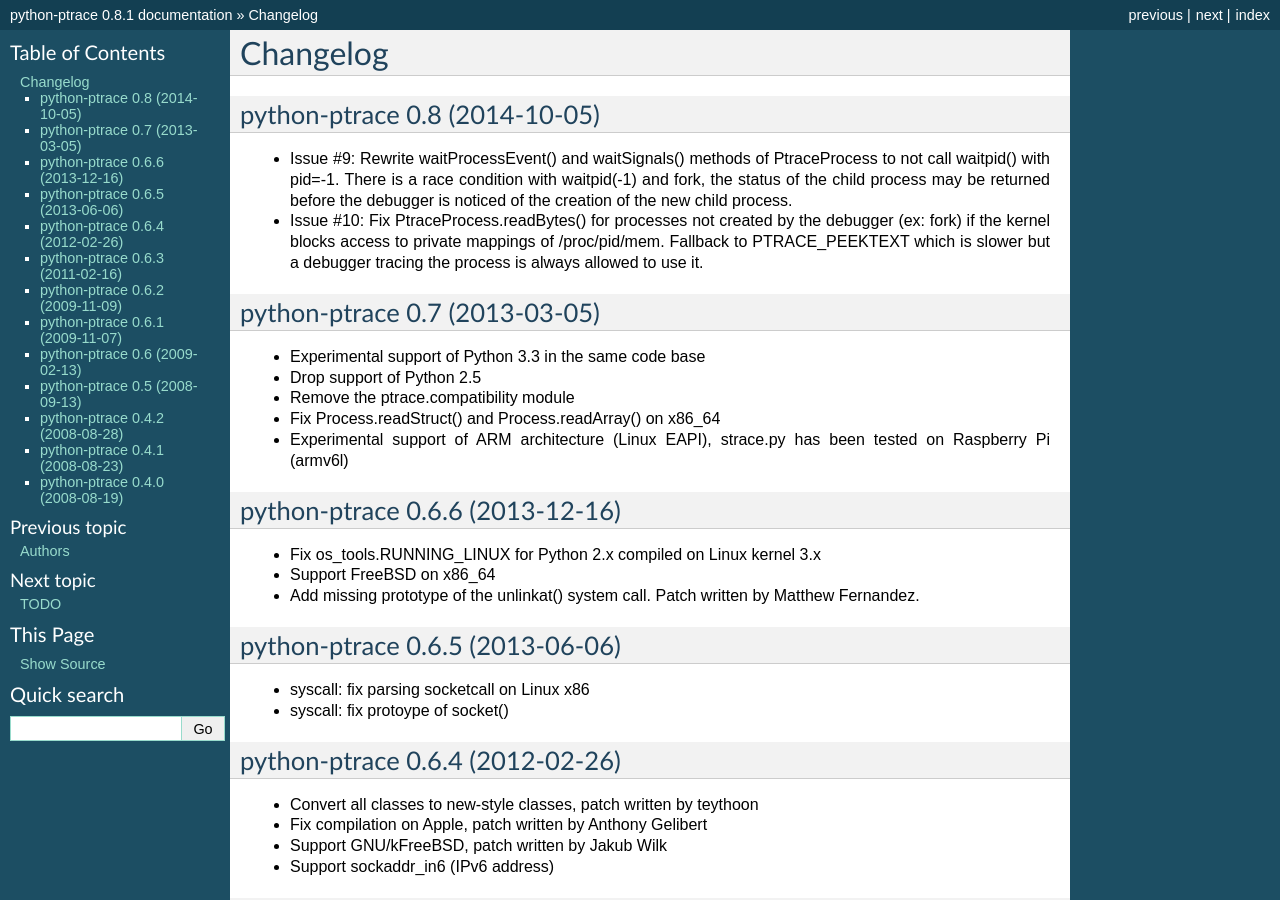
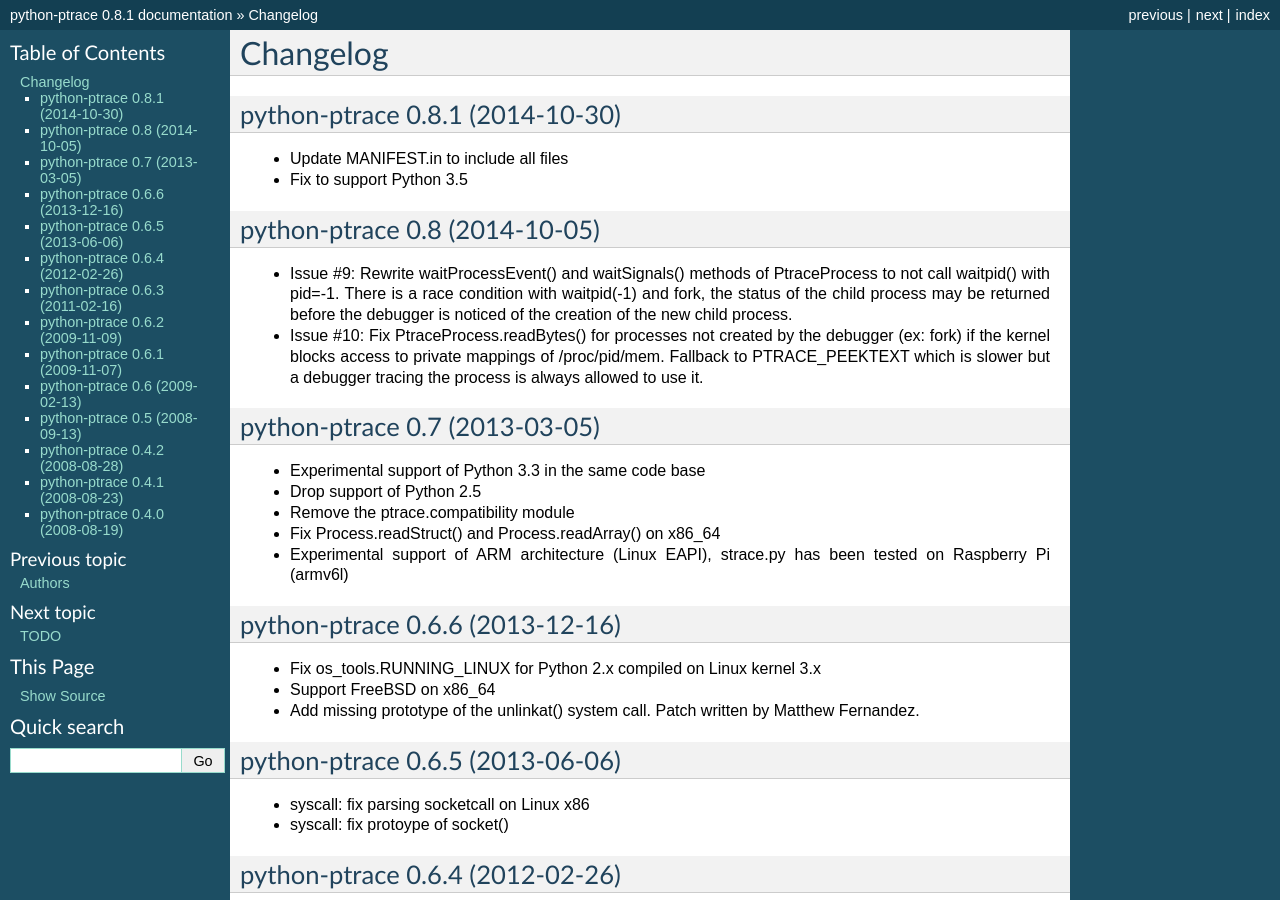
Before and after one commit to vstinner/python-ptrace, a Sphinx documentation site: the page built from doc/changelog.rst, in a window 1280 px wide and 900 px high. Built offline with Sphinx 7.4.7, drawn with Linux system fonts in a browser that asks for light colours.

Commit message:
Prepare 0.8.1 release

```diff
--- a/doc/changelog.rst
+++ b/doc/changelog.rst
@@ -2,6 +2,12 @@
 
 Changelog
 =========
+
+python-ptrace 0.8.1 (2014-10-30)
+--------------------------------
+
+* Update MANIFEST.in to include all files
+* Fix to support Python 3.5
 
 python-ptrace 0.8 (2014-10-05)
 ------------------------------
--- a/setup.py
+++ b/setup.py
@@ -3,7 +3,8 @@
 # Produce to release a new version:
 #  - hg in  # check that there is no incoming changesets
 #  - ./test_doc.py
-#  - run ./runtests.py with Python 2 Python 3
+#  - python runtests.py
+#  - python3 runtests.py
 #  - check version in ptrace/version.py and doc/conf.py
 #  - set release date in the ChangeLog
 #  - hg ci
```
